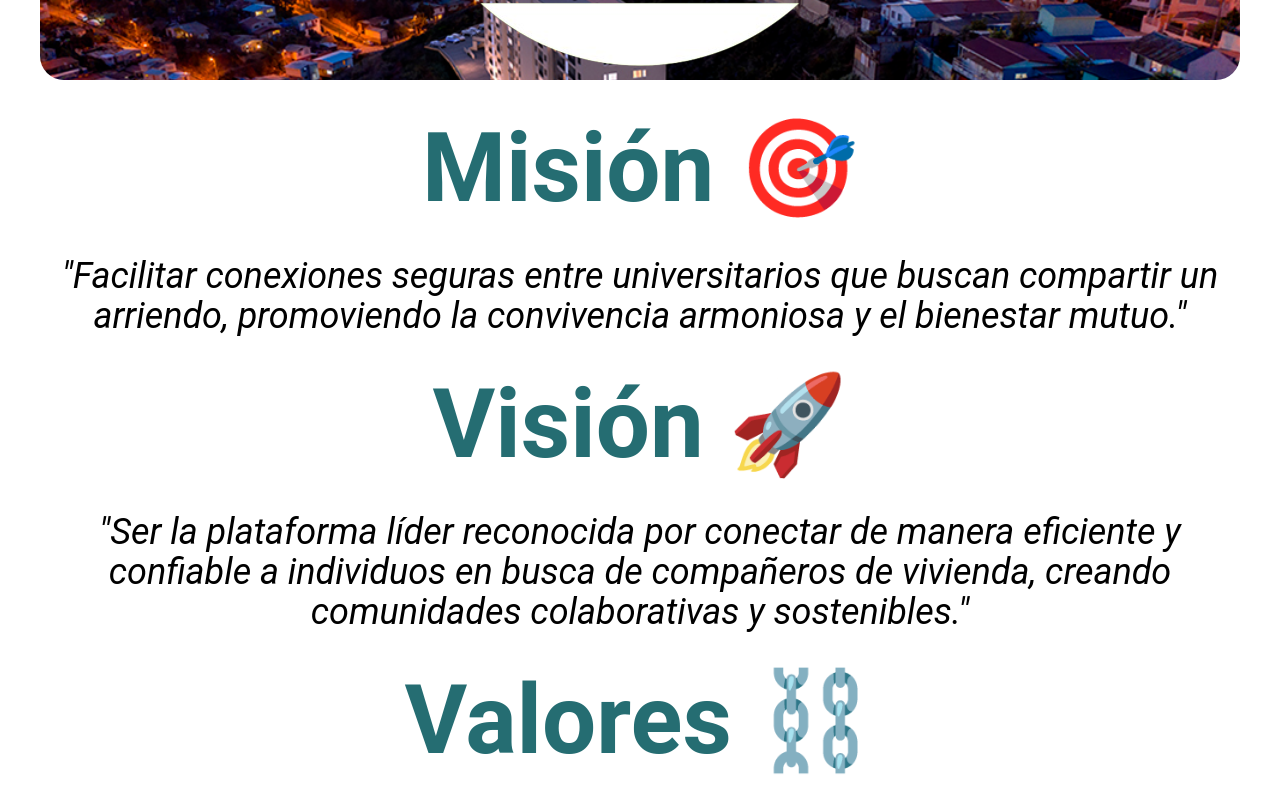
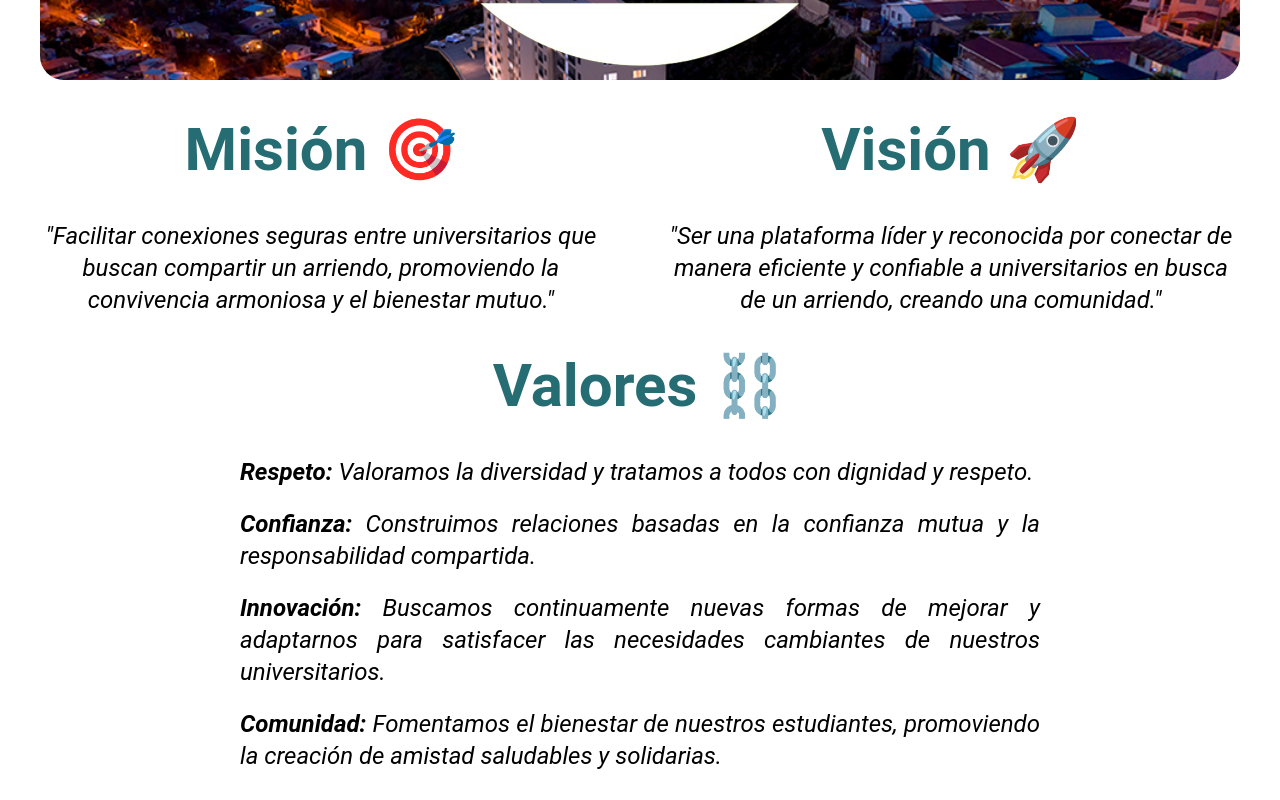
Before and after one commit to CarlosAGM/soyTuRumi, a React (Vite) app in the folder cliente/: page /quienessomos in a window 1280 px wide. Shown: the part 540-1340 px from the top of the page. Built offline with nearby package versions, Linux system fonts and the light colour scheme.

Commit message:
diseño card sombras - quienes somos - devs - formularios - nacionalidad

```diff
--- a/cliente/src/components/CardRumiParms.jsx
+++ b/cliente/src/components/CardRumiParms.jsx
@@ -2,6 +2,7 @@ import React, { useState } from "react";
 import { Link } from "react-router-dom";
 import { useRumis } from "../context/RumiContext";
 import { useAuth } from "../context/authContext";
+import { Card } from "@material-tailwind/react";
 
 function CardRumiParms({ rumi }) {
   const { eliminarRumi } = useRumis();
@@ -27,7 +28,7 @@ function CardRumiParms({ rumi }) {
   return (
     <div>
       {mostrarCardGrande ? (
-        <div className="max-w-md w-full rounded-md">
+        <Card className="max-w-md w-full rounded-3xl">
           {rumi.imagen && (
             <img
               src={rumi.imagen.url}
@@ -84,6 +85,11 @@ function CardRumiParms({ rumi }) {
             </div>
 
             <div className="flex items-center">
+              <p className="font-bold text-lg pr-2">Nacionalidad: </p>
+              <p className="text-lg">{rumi.ubicacion}</p>
+            </div>
+
+            <div className="flex items-center">
               <p className="font-bold text-lg pr-2">Sexo: </p>
               <p className="text-lg">{rumi.genero}</p>
             </div>
@@ -134,9 +140,9 @@ function CardRumiParms({ rumi }) {
               ></ion-icon>
             </div>
           </div>
-        </div>
+        </Card>
       ) : (
-        <div className="h-[350px] w-[350px] bg-gray-200 rounded-2xl">
+        <Card className="h-[350px] w-[350px] bg-gray-200 rounded-2xl">
           <div className="">
             {rumi.imagen && (
               <img
@@ -148,7 +154,7 @@ function CardRumiParms({ rumi }) {
           </div>
           <div className="flex">
             <div className="m-3">
-              <h1 className="text-[20px] font-bold">
+              <h1 className="text-[20px] font-bold text-verdeOriginal">
                 Soy {rumi.usuario.nombre}
               </h1>
               <div className="flex gap-2 mt-2 items-center">
@@ -173,7 +179,7 @@ function CardRumiParms({ rumi }) {
               </button>
             </div>
           </div>
-        </div>
+        </Card>
       )}
     </div>
   );
--- a/cliente/src/components/CardRumiSmall.jsx
+++ b/cliente/src/components/CardRumiSmall.jsx
@@ -2,7 +2,7 @@ import React from "react";
 import persona2 from "../assets/persona2.png";
 function CardRumiSmall({ region, nombre, universidad, foto, direccionUrl }) {
   return (
-    <div className="h-[350px] w-[350px] bg-gray-200 rounded-2xl">
+    <div className="h-[350px] w-[350px] bg-gray-200 rounded-2xl shadow-lg">
       <div className="">
         <img
           src={foto}
--- a/cliente/src/pages/CrearRumisPages.jsx
+++ b/cliente/src/pages/CrearRumisPages.jsx
@@ -3,6 +3,7 @@ import { useEffect, useState } from "react";
 import { useNavigate, useParams } from "react-router-dom";
 import { useRumis } from "../context/RumiContext";
 import logoColor from "../assets/logoColor.png";
+import { Card } from "@material-tailwind/react";
 
 function CrearRumisPages() {
   const { register, handleSubmit, setValue } = useForm(); // Importa funciones de useForm
@@ -45,7 +46,7 @@ function CrearRumisPages() {
   });
   return (
     <div className="flex items-center justify-center">
-      <div className=" p-10 rounded-md mt-[20px] w-3/4 ">
+      <Card className=" p-10 rounded-md mt-[20px] w-[700px] shadow-2xl">
         <div className="flex w-full justify-center">
           <img src={logoColor} alt="" className="h-20" />
         </div>
@@ -64,16 +65,23 @@ function CrearRumisPages() {
 
             <div>
               <div className="flex">
+                <div>
+                  <p className="font-bold text-verdeOriginal">Edad</p>
                   <input
                     type="text"
-                  placeholder="Edad"
+                    placeholder="20"
                     {...register("edad")}
                     className="w-[180px] border-solid border-4 border-verdeOriginal px-4 py-2 rounded-md m-2"
+                    required
                   />
+                </div>
+                <div>
+                  <p className="font-bold text-verdeOriginal">Sexo</p>
                   <select
                     {...register("genero")}
                     defaultValue={"defecto"}
                     className="w-[180px] border-solid border-4 border-verdeOriginal px-4 py-2 rounded-md m-2"
+                    required
                   >
                     <option value="defecto" disabled>
                       Sexo
@@ -83,33 +91,51 @@ function CrearRumisPages() {
                     <option value="Otro">Otro</option>
                   </select>
                 </div>
+              </div>
               <div className="flex">
+                <div>
+                  <p className="font-bold text-verdeOriginal">Nacionalidad</p>
                   <input
                     type="text"
-                  placeholder="Nacionalidad"
+                    placeholder="Chilena"
                     {...register("ubicacion")}
                     className="w-[180px] border-solid border-4 border-verdeOriginal px-4 py-2 rounded-md m-2"
+                    required
                   />
+                </div>
+                <div>
+                  <p className="font-bold text-verdeOriginal">Hijos</p>
                   <input
                     type="text"
-                  placeholder="Hijos"
+                    placeholder="1, 2 .. / No "
                     {...register("hijos")}
                     className="w-[180px] border-solid border-4 border-verdeOriginal px-4 py-2 rounded-md m-2"
+                    required
                   />
                 </div>
+              </div>
               <div className="flex mb-10">
+                <div>
+                  <p className="font-bold text-verdeOriginal">Celular</p>
                   <input
                     type="text"
                     placeholder="+569"
                     {...register("celular")}
                     className="w-[180px] border-solid border-4 border-verdeOriginal px-4 py-2 rounded-md m-2"
+                    required
                   />
+                </div>
+
+                <div>
+                  <p className="font-bold text-verdeOriginal">Mascotas</p>
                   <input
                     type="text"
-                  placeholder="Mascotas"
+                    placeholder="1 Perro, 1 Gato etc."
                     {...register("mascotas")}
                     className="w-[180px] border-solid border-4 border-verdeOriginal px-4 py-2 rounded-md m-2"
+                    required
                   />
+                </div>
               </div>
             </div>
           </div>
@@ -119,12 +145,14 @@ function CrearRumisPages() {
               <p className="">Deseado</p>
             </div>
 
+            <div className="flex mb-10">
               <div>
-              <div className="flex mb-10">
+                <p className="font-bold text-verdeOriginal">Región</p>
                 <select
                   {...register("region")}
                   defaultValue={"region"}
                   className="w-[180px] border-solid border-4 border-verdeOriginal px-4 py-2 rounded-md m-2"
+                  required
                 >
                   <option value="region" disabled>
                     Región
@@ -147,6 +175,11 @@ function CrearRumisPages() {
                   <option value="Aysén">XI. Aysén</option>
                   <option value="Magallanes">XII. Magallanes</option>
                 </select>
+              </div>
+              <div>
+                <p className="font-bold text-verdeOriginal">
+                  Dinero disponible
+                </p>
                 <input
                   type="text"
                   placeholder="Ej. 100.000"
@@ -184,6 +217,7 @@ function CrearRumisPages() {
                     type="file"
                     className="hidden"
                     onChange={(e) => setValue("imagen", e.target.files[0])}
+                    required
                   />
                 </label>
               </div>
@@ -197,7 +231,7 @@ function CrearRumisPages() {
             Publicar
           </button>
         </form>
-      </div>
+      </Card>
     </div>
   );
 }
--- a/cliente/src/pages/DesarrolladoresPages.jsx
+++ b/cliente/src/pages/DesarrolladoresPages.jsx
@@ -24,6 +24,9 @@ function DesarrolladoresPages() {
           </Typography>
           <Typography color="blue-gray" className="font-medium" textGradient>
             TNS Informática m/ Ciberseguridad
+          </Typography>
+          <Typography color="blue-gray" className="font-medium" textGradient>
+            Viña del Mar
           </Typography>
         </CardBody>
         <CardFooter className="flex justify-center gap-7 pt-2">
@@ -60,6 +63,9 @@ function DesarrolladoresPages() {
           <Typography color="blue-gray" className="font-medium" textGradient>
             TNS Informática m/ Ciberseguridad
           </Typography>
+          <Typography color="blue-gray" className="font-medium" textGradient>
+            Viña del Mar
+          </Typography>
         </CardBody>
         <CardFooter className="flex justify-center gap-7 pt-2">
           <a href="https://github.com/Zycky" target="_blank">
--- a/cliente/src/pages/PaginaPrincipalPage.jsx
+++ b/cliente/src/pages/PaginaPrincipalPage.jsx
@@ -13,7 +13,7 @@ function PaginaPrincipalPage() {
         <img src={logoBlanco} alt="logoApp" />
       </div>
       <div className="md:w-11/12 md:h-[500px]">
-        <div className="flex justify-between m-10">
+        <div className="flex justify-between m-10 text-verdeOriginal font-bold">
           <h2 className="text-5xl">Busco Rumis</h2>
           <div className="flex bg-green-400 h-14 w-32 rounded-full text-green-900 font-bold items-center justify-center">
             <a href="/rumis">Todos</a>
@@ -56,7 +56,9 @@ function PaginaPrincipalPage() {
       >
         <img src={grupStudent} className="rounded-3xl" />
         <div className="flex flex-col items-center justify-center md:ml-10">
-          <h1 className="text-[40px] font-bold my-7">Quienes Somos !!</h1>
+          <h1 className="text-[40px] font-bold my-7 text-verdeOriginal">
+            Quienes Somos !!
+          </h1>
           <p className="text-justify">
             En Soy tu Rumi, nos dedicamos a facilitar la búsqueda de tu
             compañero de arriendo, creando conexiones significativas dentro de
--- a/cliente/src/pages/PerfilPage.jsx
+++ b/cliente/src/pages/PerfilPage.jsx
@@ -2,6 +2,7 @@ import { useForm } from "react-hook-form";
 import { useEffect, useState } from "react";
 import { useNavigate, useParams, Link } from "react-router-dom";
 import { useAuth } from "../context/authContext";
+import { Card } from "@material-tailwind/react";
 
 function perfilPage() {
   const { register, handleSubmit, setValue } = useForm(); // Importa funciones de useForm
@@ -38,9 +39,10 @@ function perfilPage() {
   });
   return (
     <div className="flex items-center justify-center">
+      <Card className="flex items-center justify-center w-[500px] shadow-2xl">
         <div className="p-10 rounded-md mt-[20px] w-3/4 ">
-        <h1 className="text-4xl text-verdeOriginal font-bold text-center">
-          ✍🏻 Perfil
+          <h1 className="text-3xl text-verdeOriginal font-bold text-center">
+            ✍🏻 Perfil de <b>{user.nombre} </b>
           </h1>
           <form
             onSubmit={alEnviar}
@@ -108,6 +110,7 @@ function perfilPage() {
             </button>
           </form>
         </div>
+      </Card>
     </div>
   );
 }
--- a/cliente/src/pages/QuienesSomosPages.jsx
+++ b/cliente/src/pages/QuienesSomosPages.jsx
@@ -6,48 +6,50 @@ function QuienesSomosPages() {
       <div className="flex bg-[url('/src/assets/banner.jpg')] bg-cover w-12/12 h-[500px] rounded-3xl justify-center items-center mt-5">
         <img src={logoBlanco} alt="logoApp" />
       </div>
+      <div className="md:flex gap-[60px]">
         <div className="flex flex-col items-center">
-        <h1 className="font-bold text-8xl text-verdeOriginal m-10">
+          <h1 className="font-bold md:text-6xl text-4xl text-verdeOriginal m-10">
             Misión 🎯
           </h1>
-        <p className="italic text-4xl text-center">
+          <p className="italic text-2xl text-center">
             "Facilitar conexiones seguras entre universitarios que buscan
             compartir un arriendo, promoviendo la convivencia armoniosa y el
             bienestar mutuo."
           </p>
         </div>
         <div className="flex flex-col items-center">
-        <h1 className="font-bold text-8xl text-verdeOriginal m-10">
+          <h1 className="font-bold md:text-6xl text-4xl text-verdeOriginal m-10">
             Visión 🚀
           </h1>
-        <p className="italic text-4xl text-center">
-          "Ser la plataforma líder reconocida por conectar de manera eficiente y
-          confiable a individuos en busca de compañeros de vivienda, creando
-          comunidades colaborativas y sostenibles."
+          <p className="italic text-2xl text-center">
+            "Ser una plataforma líder y reconocida por conectar de manera
+            eficiente y confiable a universitarios en busca de un arriendo,
+            creando una comunidad."
           </p>
         </div>
+      </div>
+
       <div className="flex flex-col items-center">
-        <h1 className="font-bold text-8xl text-verdeOriginal m-10">
+        <h1 className="font-bold md:text-6xl text-4xl text-verdeOriginal m-10">
           Valores ⛓️
         </h1>
-        <div>
-          <p className="italic text-4xl mb-5 ">
-            Respeto: Valoramos la diversidad y tratamos a todos con dignidad y
-            respeto.
+        <div className="md:w-[800px] text-justify">
+          <p className="italic text-2xl mb-5 ">
+            <b>Respeto:</b> Valoramos la diversidad y tratamos a todos con
+            dignidad y respeto.
           </p>
-          <p className="italic text-4xl mb-5 ">
-            Confianza: Construimos relaciones basadas en la confianza mutua y la
-            responsabilidad compartida.
+          <p className="italic text-2xl mb-5 ">
+            <b>Confianza:</b> Construimos relaciones basadas en la confianza
+            mutua y la responsabilidad compartida.
           </p>
-          <p className="italic text-4xl mb-5 ">
-            Innovación: Buscamos continuamente nuevas formas de mejorar y
+          <p className="italic text-2xl mb-5 ">
+            <b>Innovación:</b> Buscamos continuamente nuevas formas de mejorar y
             adaptarnos para satisfacer las necesidades cambiantes de nuestros
             universitarios.
           </p>
-          <p className="italic text-4xl mb-5 ">
-            Comunidad: Fomentamos un sentido de pertenencia y colaboración entre
-            nuestros estudiantes, promoviendo la creación de comunidades
-            saludables y solidarias.
+          <p className="italic text-2xl mb-5 ">
+            <b>Comunidad:</b> Fomentamos el bienestar de nuestros estudiantes,
+            promoviendo la creación de amistad saludables y solidarias.
           </p>
         </div>
       </div>
```
Also changed, not shown: 1 other file (tests, documents, lock files or other folders). Lines whose indentation alone changed are shown as unchanged.
